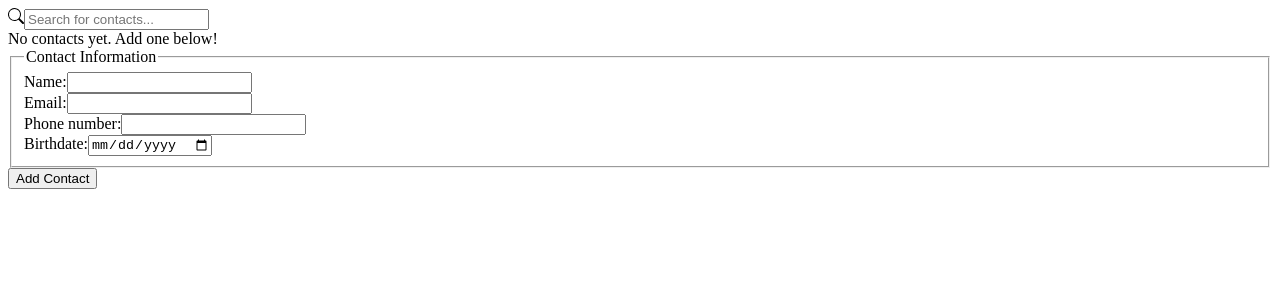
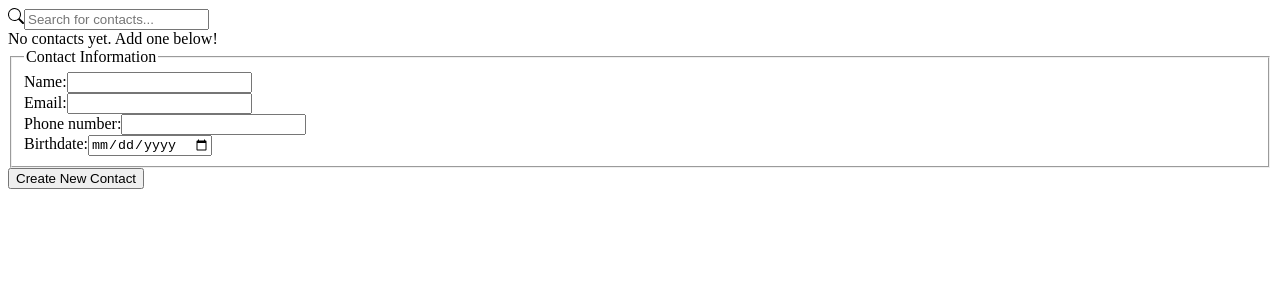
Before and after one commit to lana-bu/contactbook_webapp, a React (Vite) app: page / in a window 1280 px wide. Shown: the top 300 px of the page. Built offline with nearby package versions, Linux system fonts and the light colour scheme.

Commit message:
changed button wording

```diff
--- a/src/components/ContactForm.jsx
+++ b/src/components/ContactForm.jsx
@@ -62,7 +62,7 @@ const ContactForm = function(props) {
                     <input type="date" name="birthdate" id="birthdate" class="form-input" value={enteredBirthdate} onChange={birthdateChangedHandler} />
                 </div>
             </fieldset>
-            <button type="submit" class="btn">Add Contact</button>
+            <button type="submit" class="btn">Create New Contact</button>
         </form>
     );
 }
```
